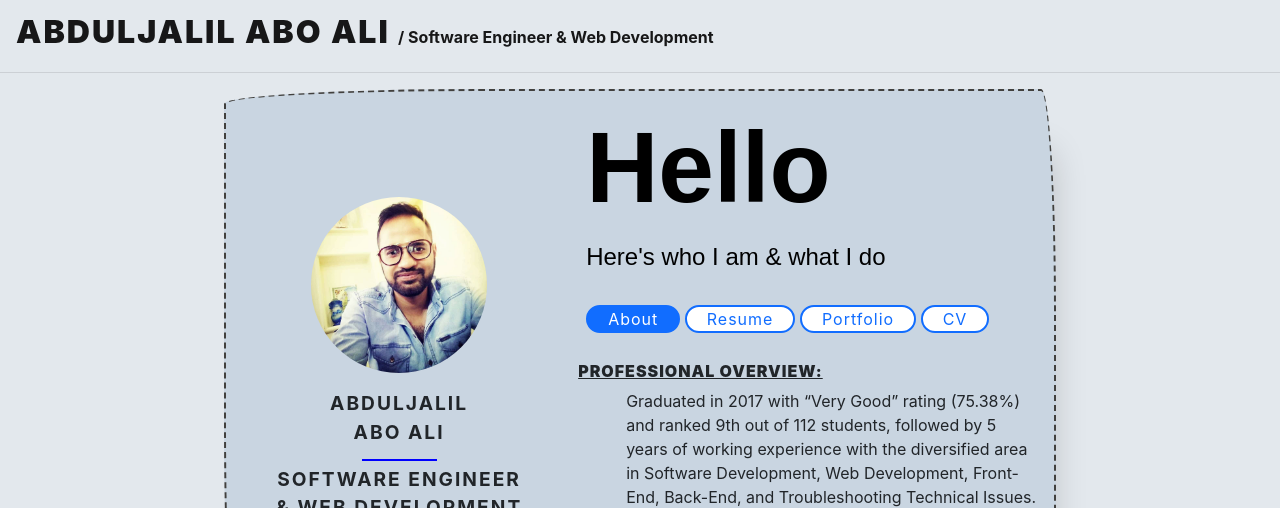
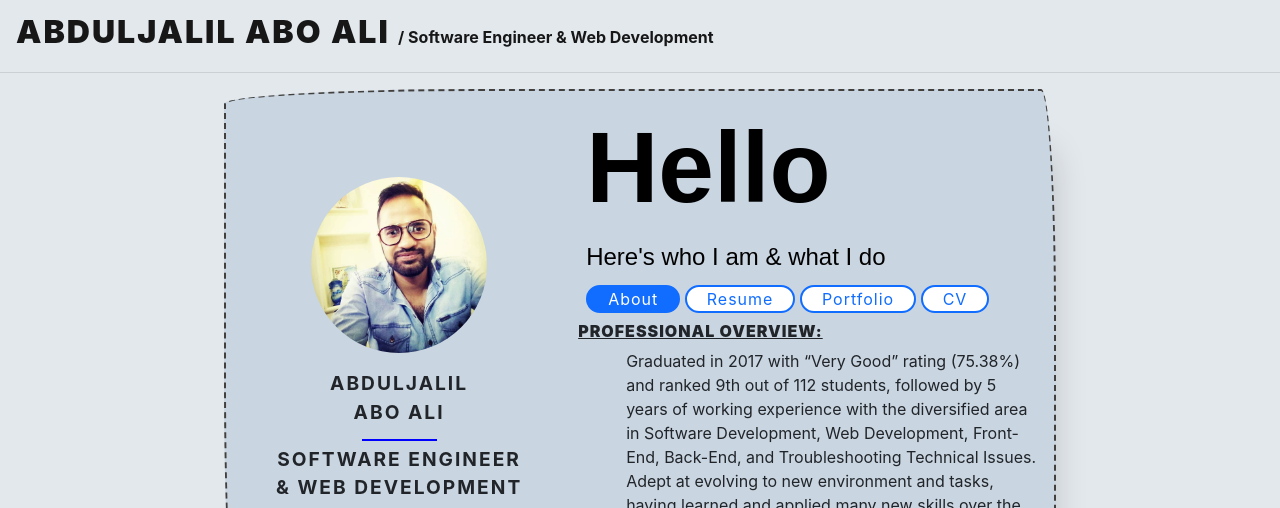
Before and after one commit to abd-aljlil/cv, a plain HTML site: page index.html in a window 1280 px wide. Shown: the top 508 px of the page. Drawn offline with nearby package versions, Linux system fonts and the light colour scheme.

Commit message:
update to reduce space between margin 4 button

```diff
--- a/ext/css/ps-site.css
+++ b/ext/css/ps-site.css
@@ -154,8 +154,8 @@ footer .social a:hover {
     background: #116dff;
     white-space: nowrap;
     text-decoration: none;
-    margin-top: 25px;
-    margin-bottom: 25px;
+    margin-top: 5px;
+    margin-bottom: 5px;
     margin-right: 0;
     letter-spacing: 1px;
     position: relative;
@@ -177,8 +177,8 @@ footer .social a:hover {
     text-align: center;
     white-space: nowrap;
     text-decoration: none;
-    margin-top: 25px;
-    margin-bottom: 25px;
+    margin-top: 5px;
+    margin-bottom: 5px;
     margin-right: 0;
     letter-spacing: 1px;
     position: relative;
```
